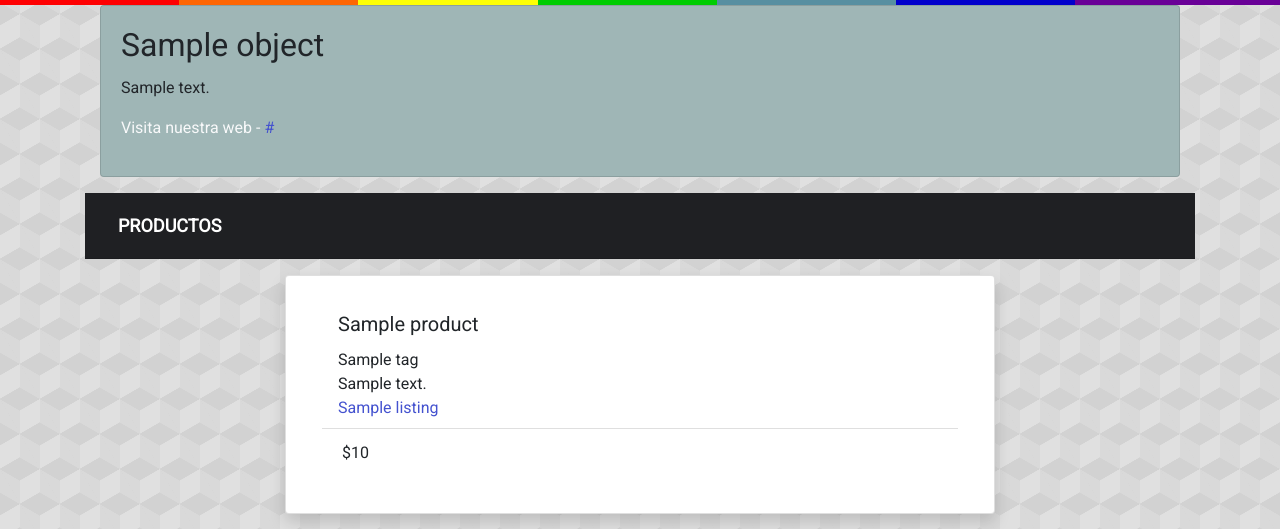
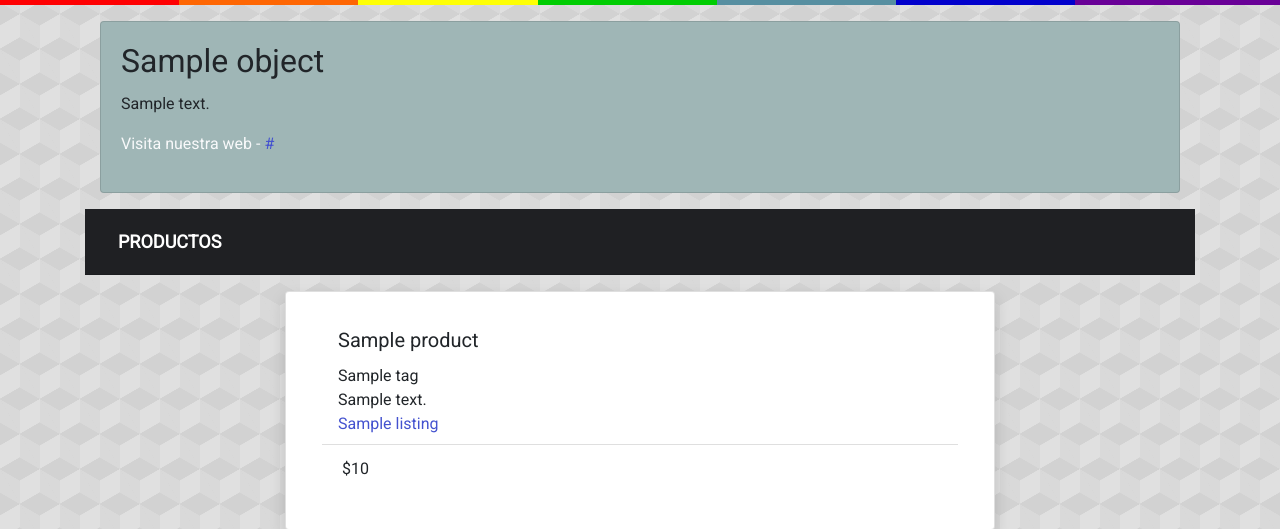
Before and after one commit to fiqus/compras-comunitarias, a Django app: template compras/templates/orders/producer_detail.html in a window 1280 px wide. Shown: the part 56-585 px from the top of the page. Run offline with Django 3.2, Linux system fonts and the light colour scheme; the template is opened without the code that fills it: most values are stand-ins (such as "Sample title", 1, 10 or a date in 2020); some libraries are stand-ins or nearby versions.

Commit message:
PRODUCER CLAVE

```diff
--- a/compras/templates/orders/producer_detail.html
+++ b/compras/templates/orders/producer_detail.html
@@ -9,7 +9,7 @@
 {% block content %}
 <div class="container">
 
-  <div class="col-12">
+  <div class="col-12 mt-3">
     <div class="card mb-3 producer-card">
         {% thumbnail object.logo "500x200" crop="center" as im %}
           <img class="img-fluid card-img-top" src="{{im.url}}" alt="{{product.producer.name}}">
```
